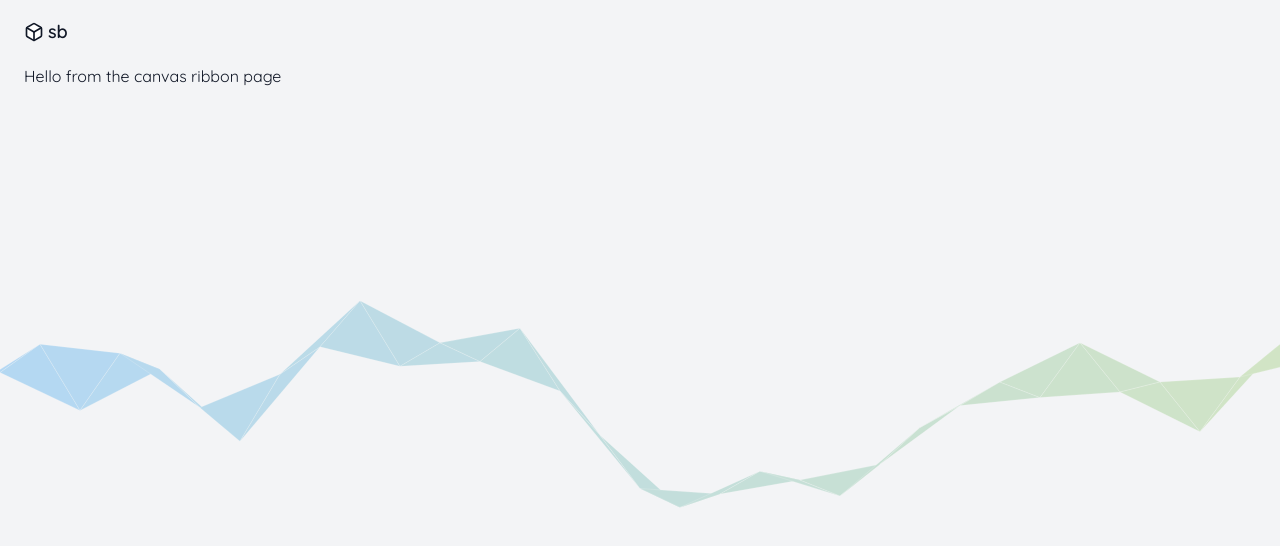
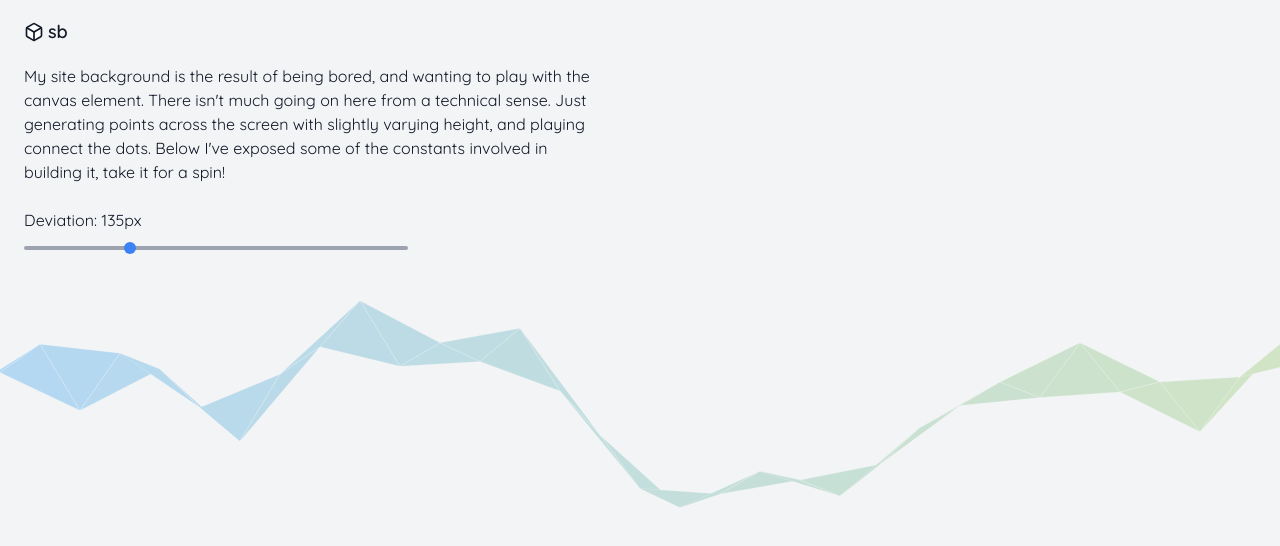
Before and after one commit to scottbedard/scottbedard.net, a Vue app: page /experiments/canvas-ribbon in a window 1280 px wide. Shown: the top 546 px of the page. Built offline with nearby package versions, Linux system fonts and the light colour scheme.

Commit message:
range input

```diff
--- /dev/null
+++ b/src/components/RangeInput.vue
@@ -0,0 +1,168 @@
+<style lang="scss" scoped>
+$contrast: 5%;
+$thumb-border-color: #eceff1;
+$thumb-border-width: 0px;
+$thumb-color: #3B82F6;
+$thumb-height: 12px;
+$thumb-radius: 6px;
+$thumb-shadow-blur: 0px;
+$thumb-shadow-color: rgba(0, 0, 0, .2);
+$thumb-shadow-size: 0px;
+$thumb-width: 12px;
+$track-border-color: #1F2937;
+$track-border-width: 0px;
+$track-color: #9CA3AF;
+$track-height: 4px;
+$track-radius: 2px;
+$track-shadow-blur: 0px;
+$track-shadow-color: rgba(0, 0, 0, .2);
+$track-shadow-size: 0px;
+$track-width: 100%;
+$ie-bottom-track-color: darken($track-color, $contrast);
+
+@mixin shadow($shadow-size, $shadow-blur, $shadow-color) {
+  box-shadow: $shadow-size $shadow-size $shadow-blur $shadow-color, 0 0 $shadow-size lighten($shadow-color, 5%);
+}
+
+@mixin track {
+  cursor: default;
+  height: $track-height;
+  transition: all .2s ease;
+  width: $track-width;
+}
+
+@mixin thumb {
+  @include shadow($thumb-shadow-size, $thumb-shadow-blur, $thumb-shadow-color);
+  background: $thumb-color;
+  border: $thumb-border-width solid $thumb-border-color;
+  border-radius: $thumb-radius;
+  box-sizing: border-box;
+  cursor: grab;
+  height: $thumb-height;
+  width: $thumb-width;
+
+  &:active {
+    cursor: grabbing;
+  }
+}
+
+[type="range"] {
+  -webkit-appearance: none;
+  background: transparent;
+  margin: $thumb-height / 2 0;
+  width: $track-width;
+
+  &::-moz-focus-outer {
+    border: 0;
+  }
+
+  &:focus {
+    outline: 0;
+
+    &::-webkit-slider-runnable-track {
+      background: lighten($track-color, $contrast);
+    }
+
+    &::-ms-fill-lower {
+      background: $track-color;
+    }
+
+    &::-ms-fill-upper {
+      background: lighten($track-color, $contrast);
+    }
+  }
+
+  &::-webkit-slider-runnable-track {
+    @include track;
+    @include shadow($track-shadow-size, $track-shadow-blur, $track-shadow-color);
+    background: $track-color;
+    border: $track-border-width solid $track-border-color;
+    border-radius: $track-radius;
+  }
+
+  &::-webkit-slider-thumb {
+    @include thumb;
+    -webkit-appearance: none;
+    margin-top: ((-$track-border-width * 2 + $track-height) / 2 - $thumb-height / 2);
+  }
+
+  &::-moz-range-track {
+    @include shadow($track-shadow-size, $track-shadow-blur, $track-shadow-color);
+    @include track;
+    background: $track-color;
+    border: $track-border-width solid $track-border-color;
+    border-radius: $track-radius;
+    height: $track-height / 2;
+  }
+
+  &::-moz-range-thumb {
+    @include thumb;
+  }
+
+  &::-ms-track {
+    @include track;
+    background: transparent;
+    border-color: transparent;
+    border-width: ($thumb-height / 2) 0;
+    color: transparent;
+  }
+
+  &::-ms-fill-lower {
+    @include shadow($track-shadow-size, $track-shadow-blur, $track-shadow-color);
+    background: $ie-bottom-track-color;
+    border: $track-border-width solid $track-border-color;
+    border-radius: ($track-radius * 2);
+  }
+
+  &::-ms-fill-upper {
+    @include shadow($track-shadow-size, $track-shadow-blur, $track-shadow-color);
+    background: $track-color;
+    border: $track-border-width solid $track-border-color;
+    border-radius: ($track-radius * 2);
+  }
+
+  &::-ms-thumb {
+    @include thumb;
+    margin-top: $track-height / 4;
+  }
+
+  &:disabled {
+    &::-webkit-slider-thumb,
+    &::-moz-range-thumb,
+    &::-ms-thumb,
+    &::-webkit-slider-runnable-track,
+    &::-ms-fill-lower,
+    &::-ms-fill-upper {
+      cursor: not-allowed;
+    }
+  }
+}
+</style>
+
+<template>
+  <input
+    type="range"
+    :max="max"
+    :min="min"
+    :step="step"
+    :value="modelValue"
+    @input="onInput" />
+</template>
+
+<script lang="ts">
+import { defineComponent } from 'vue';
+
+export default defineComponent({
+  methods: {
+    onInput(e: Event) {
+      this.$emit('update:modelValue', Number((e.target as HTMLInputElement).value));
+    },
+  },
+  props: {
+    max: Number,
+    min: Number,
+    modelValue: Number,
+    step: Number,
+  },
+});
+</script>
--- a/src/components/Ribbon.vue
+++ b/src/components/Ribbon.vue
@@ -12,7 +12,7 @@ import { useWindowSize } from '@vueuse/core'
 import { Vector2, Vector3 } from '@/types'
 
 // average vertical space between points
-const deviation = 135
+export const deviation = ref(135)
 
 // colors to blend between
 const blue = '2196f3'
@@ -50,7 +50,7 @@ export default defineComponent({
 
       const points = times(steps).reduce<Vector2[]>((acc, n, i) => {
         const x = (i * (width.value / vertices)) - ((width.value / vertices) * 2)
-        const y = (acc[i - 1]?.[1] ?? 0) + (Math.random() * deviation) - (deviation / 2)
+        const y = (acc[i - 1]?.[1] ?? 0) + (Math.random() * deviation.value) - (deviation.value / 2)
         return [...acc, [x, y]]
       }, [])
 
--- a/src/pages/experiments/CanvasRibbon.vue
+++ b/src/pages/experiments/CanvasRibbon.vue
@@ -1,16 +1,41 @@
 <template>
   <Layout>
-    Hello from the canvas ribbon page
+    <div class="max-w-xl">
+      <div class="gap-6 grid">
+        <p>
+          My site background is the result of being bored, and wanting to play with the canvas element. There isn't much going on here from a technical sense. Just generating points across the screen with slightly varying height, and playing connect the dots. Below I've exposed some of the constants involved in building it, take it for a spin!
+        </p>
+        <div>
+          <div class="max-w-sm">
+            <label>
+              <div>
+                Deviation: {{ deviation }}px
+              </div>
+              <RangeInput
+                v-model="deviation"
+                :max="500"
+                :min="0" />
+            </label>
+          </div>
+        </div>
+      </div>
+    </div>
   </Layout>
 </template>
 
 <script lang="ts">
 import { defineComponent } from 'vue'
+import { deviation } from '@/components/Ribbon.vue'
 import Layout from '@/components/Layout.vue';
+import RangeInput from '@/components/RangeInput.vue'
 
 export default defineComponent({
   components: {
-    Layout
+    Layout,
+    RangeInput
+  },
+  setup() {
+    return { deviation }
   }
 })
 </script>
```
